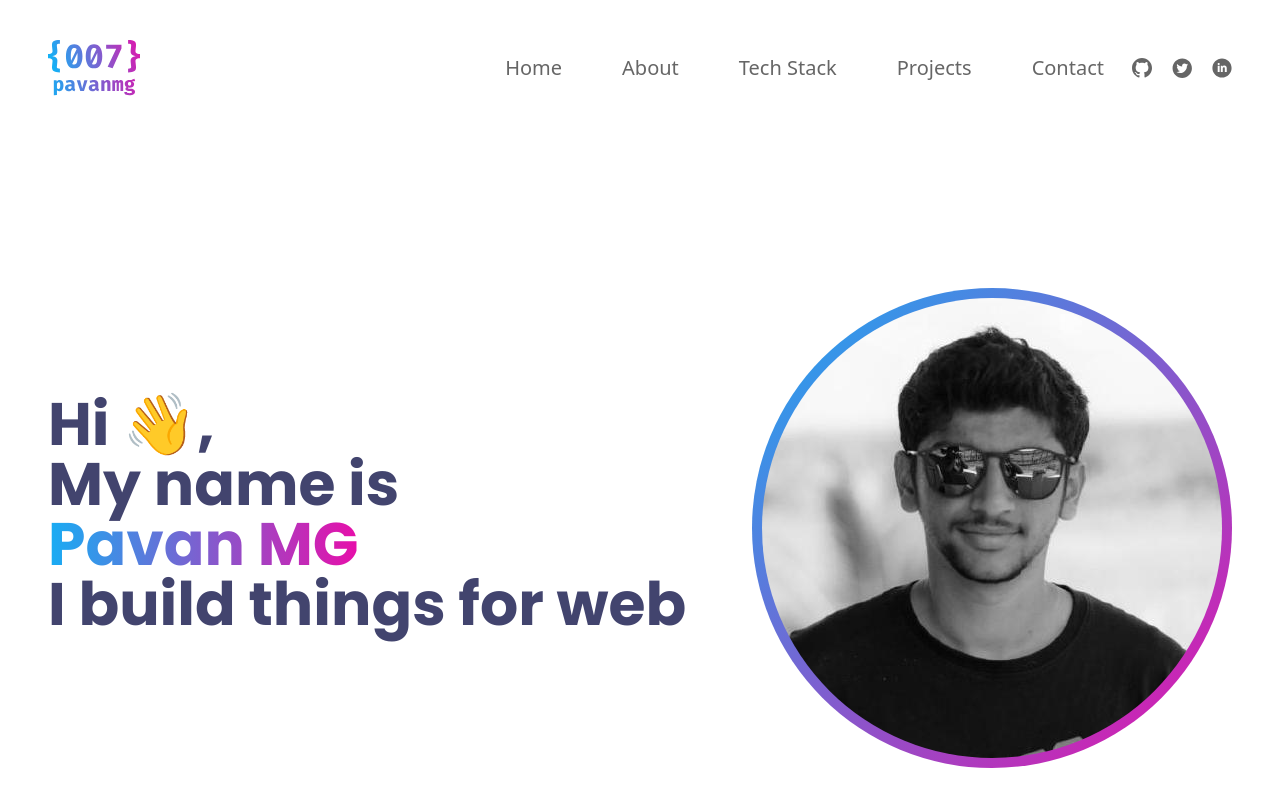
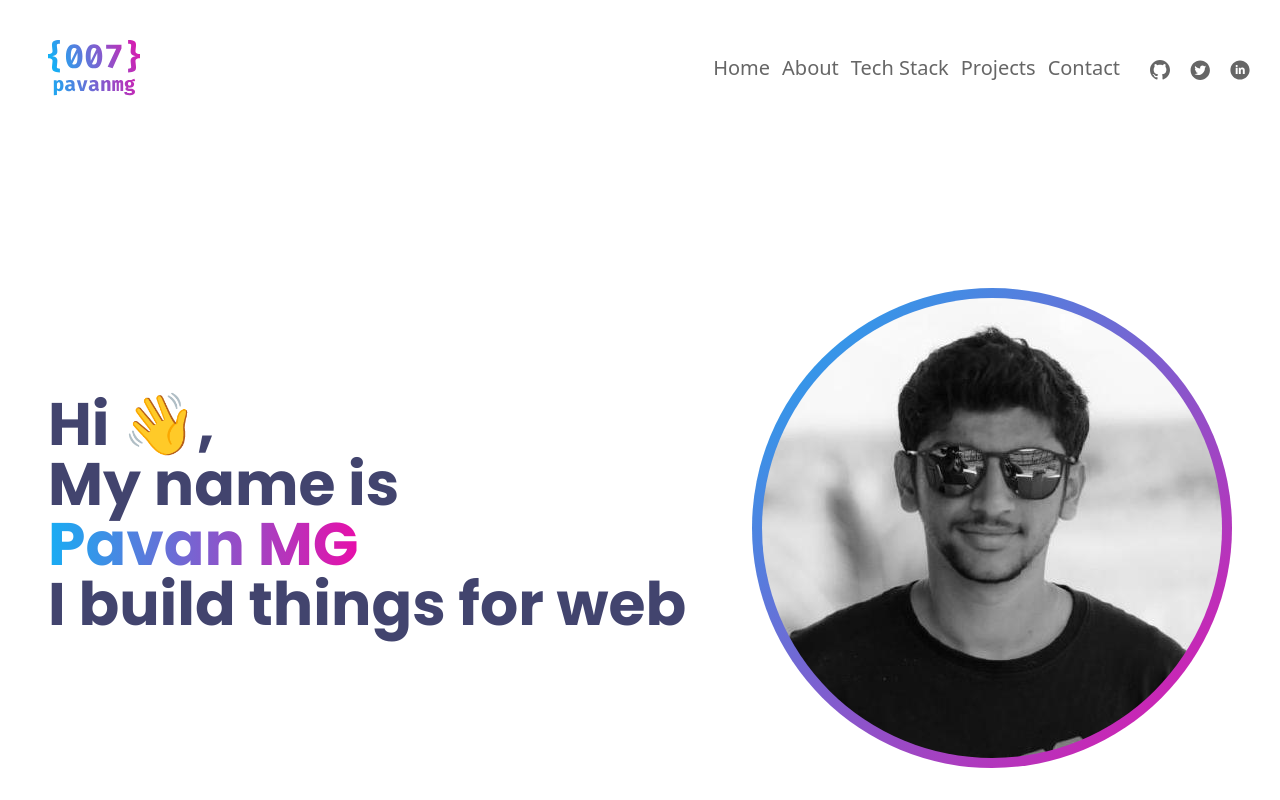
Before and after one commit to AAR89/developer-portfolio-project, a Vue app: page / in a window 1280 px wide. Shown: the top 800 px of the page. Built offline with nearby package versions, Linux system fonts and the light colour scheme.

Commit message:
Add finale response

```diff
--- a/src/components/Footer.vue
+++ b/src/components/Footer.vue
@@ -13,7 +13,7 @@ const fillPurple = "#42446E";
     <div class="flex justify-between items-center max-[510px]:flex-col">
       <img :src="footerLogo" alt="Footer logo" />
       <div
-        class="flex gap-10 justify-between max-[370px]: flex-col items-center"
+        class="flex gap-10 justify-between max-[370px]:flex-col items-center"
       >
         <div
           class="flex items-center gap-12 text-title-color text-lg max-[710px]:flex-col max-[710px]:gap-1 items-start mt-4"
@@ -21,7 +21,7 @@ const fillPurple = "#42446E";
           <div>{{ phoneNumber }}</div>
           <div>{{ mail }}</div>
         </div>
-        <div class="flex items-center gap-3">
+        <div class="flex items-center gap-3 mt-2 max-[510px]:mt-0">
           <svg
             width="30"
             height="30"
--- a/src/components/Header.vue
+++ b/src/components/Header.vue
@@ -10,22 +10,18 @@ const smLogosList = [smLogo1, smLogo2, smLogo3];
 </script>
 
 <template>
-  <div class="flex justify-between max-[860px]:flex-col text-center">
-    <img
-      class="h-14 cursor-pointer max-[860px]:h-20"
-      :src="headerLogo"
-      alt="Header logo"
-    />
+  <div class="flex justify-between max-[670px]:flex-col">
+    <img class="h-14 cursor-pointer" :src="headerLogo" alt="Header logo" />
     <div
-      class="flex justify-between max-[860px]:flex-col text-4xl gap-5 items-center"
+      class="flex justify-between max-[670px]:mt-5 max-[565px]:flex-col gap-3 items-center"
     >
       <Navigation
-        class="text-light-grey gap-[60px] mr-12 max-[860px]:flex-col mr-2 gap-2 max-[860px]:mt-5"
+        class="flex gap-3 text-light-grey w-full max-[565px]:justify-center flex-wrap"
       />
       <div>
-        <ul class="flex gap-5">
+        <ul class="flex gap-5 mt-1">
           <img
-            class="h-5 cursor-pointer max-[860px]:h-9"
+            class="h-5 cursor-pointer"
             v-for="smLogo in smLogosList"
             :key="smLogo.id"
             :src="smLogo"
--- a/src/components/Main.vue
+++ b/src/components/Main.vue
@@ -4,11 +4,11 @@ import avatar from "../assets/img/avatar.jpg";
 
 <template>
   <div
-    class="flex justify-between items-center mt-48 max-[715px]:flex-col mt-10"
+    class="flex justify-between items-center mt-48 w-full max-[880px]:flex-col max-[880px]:mt-[80px]"
   >
     <div>
       <h2
-        class="main-title text-title-color font-bold text-6xl w-auto h-72 font-bold mt-5 max-[865px]:text-5xl max-[480px]:text-4xl"
+        class="main-title text-title-color font-bold text-6xl text-start w-auto h-72 font-bold mt-5 max-[865px]:text-6xl max-[565px]:text-5xl text-center"
       >
         Hi 👋, <br />
         My name is <br />
@@ -17,7 +17,9 @@ import avatar from "../assets/img/avatar.jpg";
       </h2>
     </div>
 
-    <div class="main__avatar-circle w-[75%]] max-[700px]:w-[65%]">
+    <div
+      class="main__avatar-circle w-[75%]] max-[880px]:mt-5 max-[700px]:w-[65%]"
+    >
       <img class="rounded-full" :src="avatar" alt="Profile Pic" />
     </div>
   </div>
```
